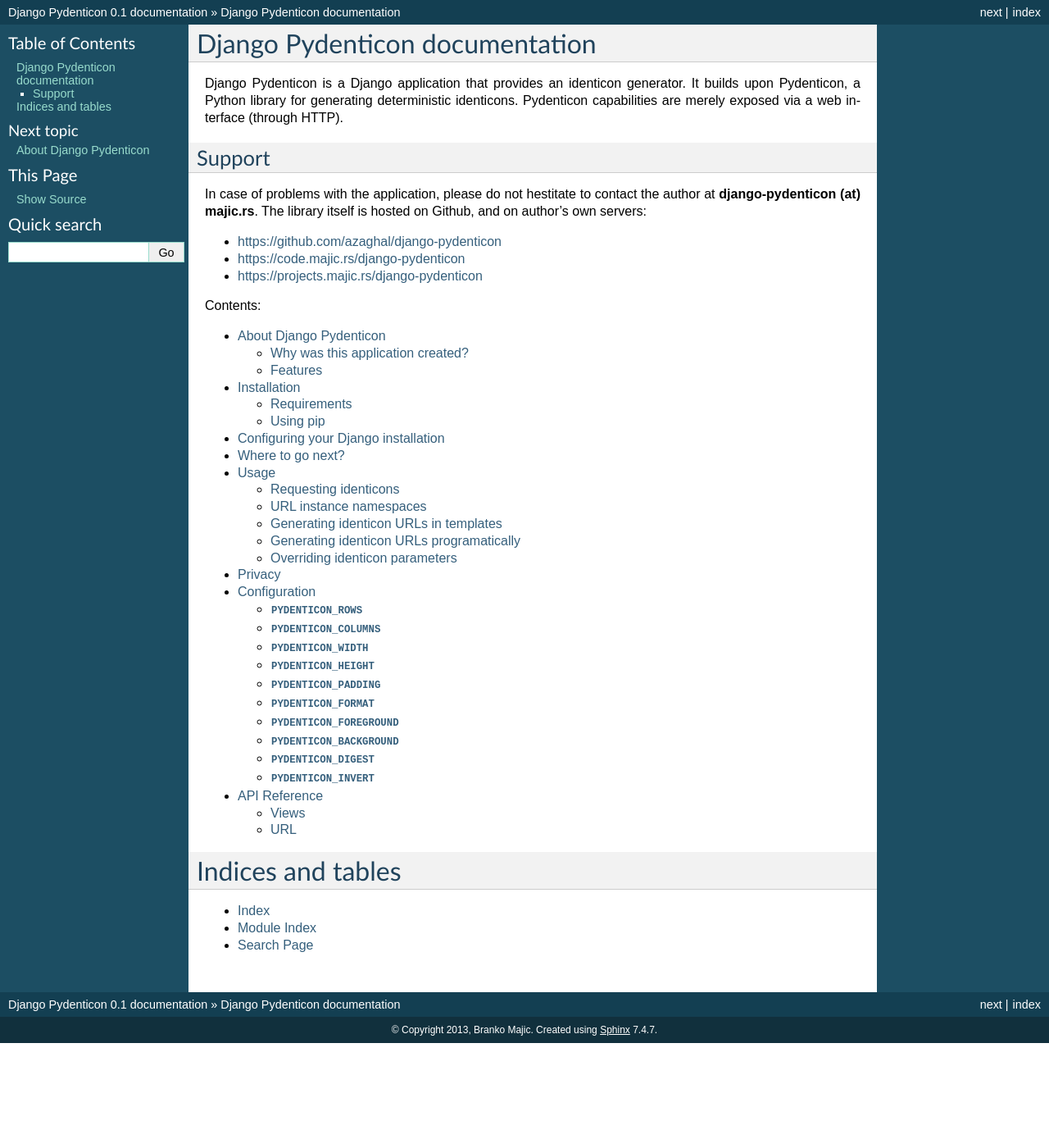
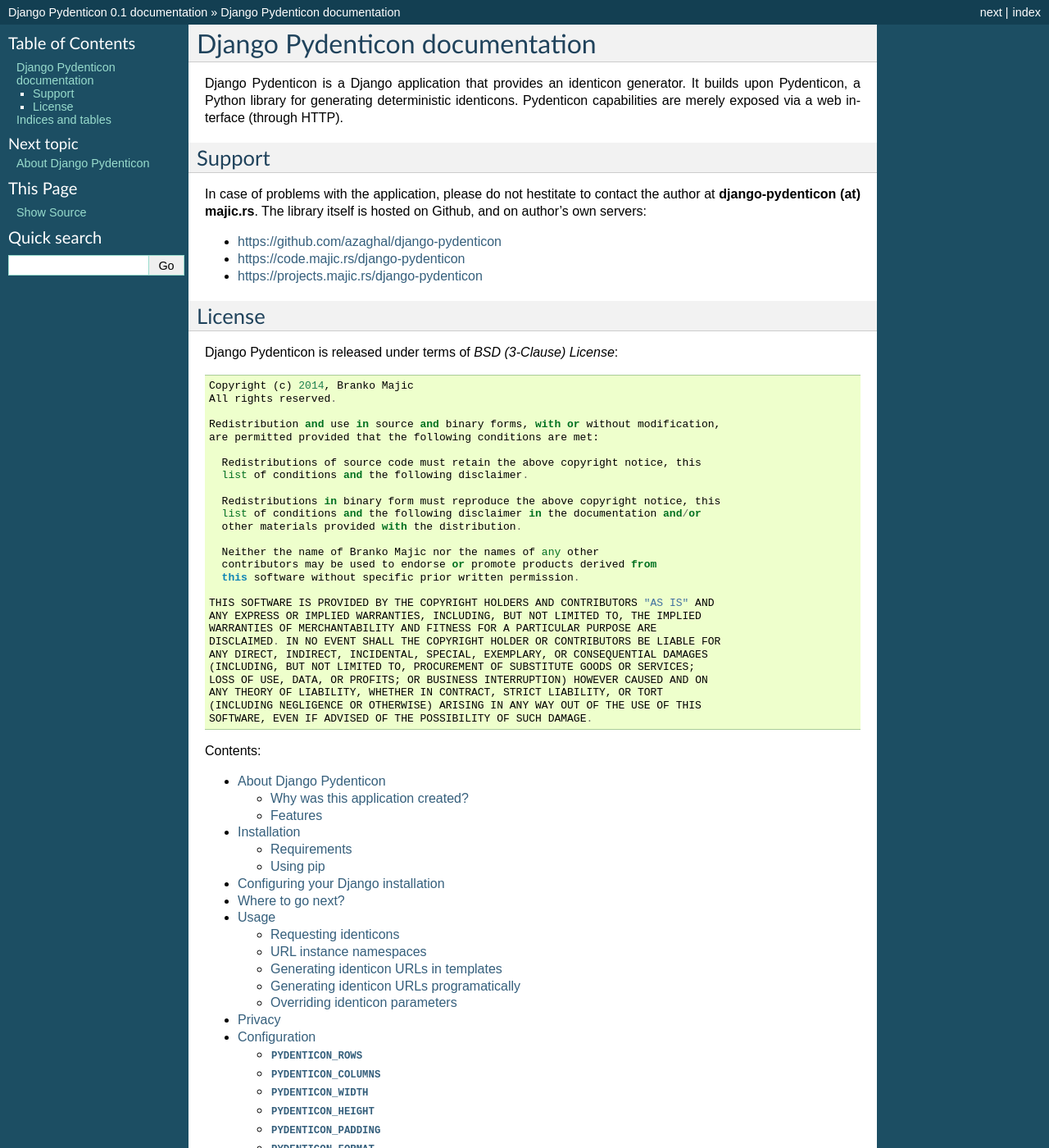
Before and after one commit to azaghal/django-pydenticon, a Sphinx documentation site: the page built from docs/index.rst, in a window 1280 px wide and 1400 px high. Shown: the whole window at 82% size. Built offline with Sphinx 7.4.7, drawn with Linux system fonts in a browser that asks for light colours; pages that are not in the unit, such as notebooks, are missing from menus.

Commit message:
DJPYD-2: Added licensing information.

```diff
--- a/README.rst
+++ b/README.rst
@@ -11,3 +11,9 @@
 Django Pydenticon comes with some pre-defined sane defaults for generating the
 identicons, but is configurable, letting the user generate identicons with
 custom parameters. Some parameters can be even overridden on case-by-case basis.
+
+License
+=======
+
+Django Pydenticon is released under terms of *BSD (3-Clause) License*. See the
+*LICENSE* file for more details.
--- a/docs/index.rst
+++ b/docs/index.rst
@@ -16,6 +16,41 @@
 * https://github.com/azaghal/django-pydenticon
 * https://code.majic.rs/django-pydenticon
 * https://projects.majic.rs/django-pydenticon
+
+
+License
+-------
+
+Django Pydenticon is released under terms of *BSD (3-Clause) License*::
+
+  Copyright (c) 2014, Branko Majic
+  All rights reserved.
+
+  Redistribution and use in source and binary forms, with or without modification,
+  are permitted provided that the following conditions are met:
+
+    Redistributions of source code must retain the above copyright notice, this
+    list of conditions and the following disclaimer.
+
+    Redistributions in binary form must reproduce the above copyright notice, this
+    list of conditions and the following disclaimer in the documentation and/or
+    other materials provided with the distribution.
+
+    Neither the name of Branko Majic nor the names of any other
+    contributors may be used to endorse or promote products derived from
+    this software without specific prior written permission.
+
+  THIS SOFTWARE IS PROVIDED BY THE COPYRIGHT HOLDERS AND CONTRIBUTORS "AS IS" AND
+  ANY EXPRESS OR IMPLIED WARRANTIES, INCLUDING, BUT NOT LIMITED TO, THE IMPLIED
+  WARRANTIES OF MERCHANTABILITY AND FITNESS FOR A PARTICULAR PURPOSE ARE
+  DISCLAIMED. IN NO EVENT SHALL THE COPYRIGHT HOLDER OR CONTRIBUTORS BE LIABLE FOR
+  ANY DIRECT, INDIRECT, INCIDENTAL, SPECIAL, EXEMPLARY, OR CONSEQUENTIAL DAMAGES
+  (INCLUDING, BUT NOT LIMITED TO, PROCUREMENT OF SUBSTITUTE GOODS OR SERVICES;
+  LOSS OF USE, DATA, OR PROFITS; OR BUSINESS INTERRUPTION) HOWEVER CAUSED AND ON
+  ANY THEORY OF LIABILITY, WHETHER IN CONTRACT, STRICT LIABILITY, OR TORT
+  (INCLUDING NEGLIGENCE OR OTHERWISE) ARISING IN ANY WAY OUT OF THE USE OF THIS
+  SOFTWARE, EVEN IF ADVISED OF THE POSSIBILITY OF SUCH DAMAGE.
+
 
 Contents:
 
```
Also changed, not shown: 1 other file.
